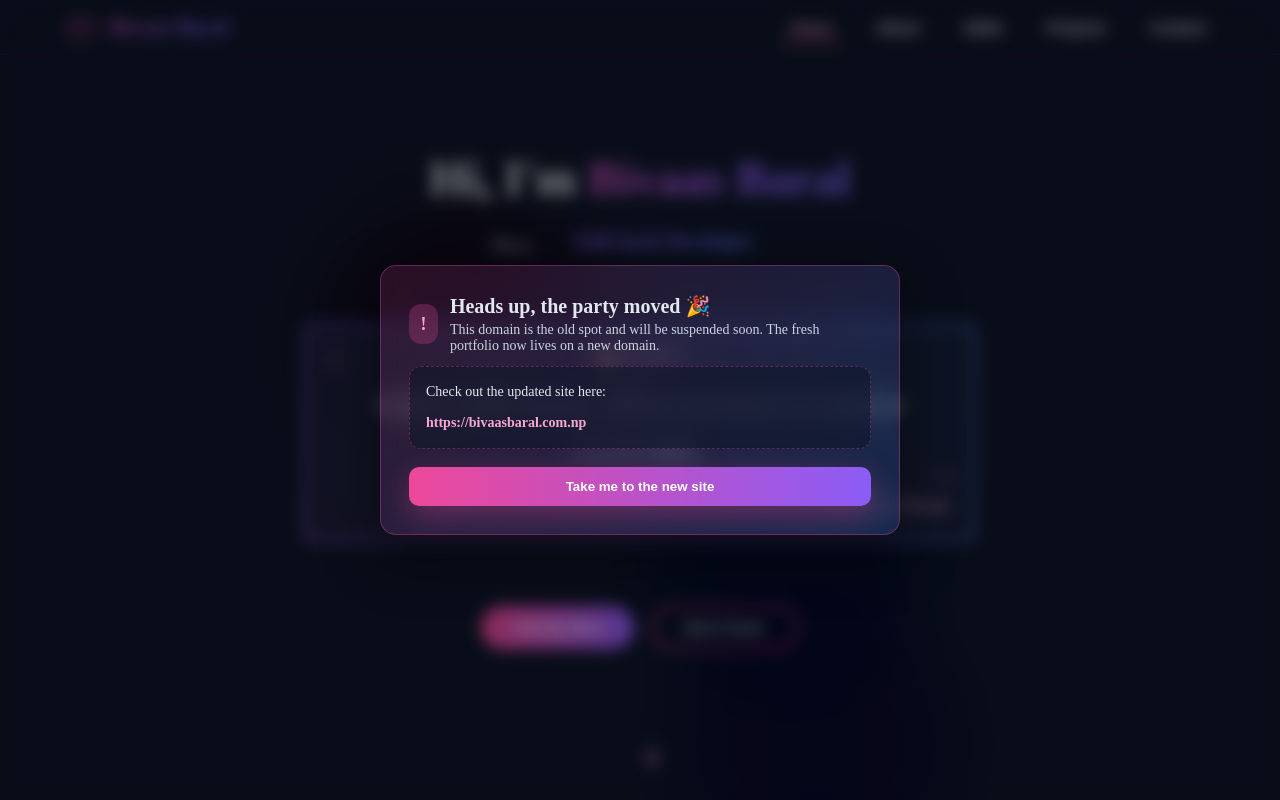
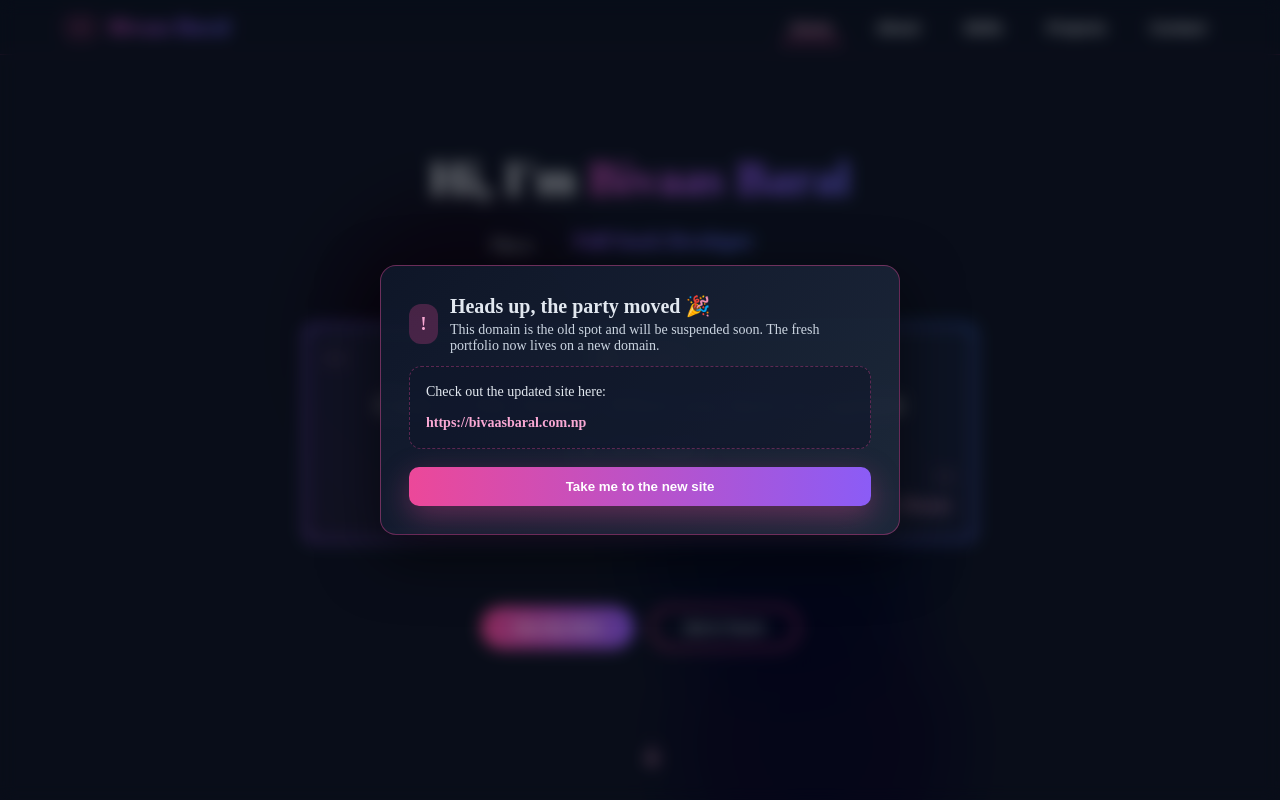
Before and after one commit to Bivaas/My_Website, a React (Vite) app: page / in a window 1280 px wide. Built offline with nearby package versions, Linux system fonts and the light colour scheme.

Commit message:
opacity update

```diff
--- a/src/App.jsx
+++ b/src/App.jsx
@@ -579,13 +579,11 @@ const Portfolio = () => {
               <div style={{
                 width: '100%',
                 maxWidth: '520px',
-                background: 'linear-gradient(135deg, rgba(236, 72, 153, 0.15), rgba(59, 130, 246, 0.2))',
-                border: '1px solid rgba(236, 72, 153, 0.35)',
+                background: 'linear-gradient(135deg, rgba(15, 23, 42, 0.95), rgba(30, 41, 59, 0.95))',
+                border: '1px solid rgba(236, 72, 153, 0.4)',
                 borderRadius: '16px',
                 padding: '28px',
-                boxShadow: '0 20px 60px rgba(0, 0, 0, 0.45)',
-                backdropFilter: 'blur(10px)',
-                WebkitBackdropFilter: 'blur(10px)',
+                boxShadow: '0 20px 60px rgba(0, 0, 0, 0.6)',
                 color: '#e2e8f0',
                 pointerEvents: 'auto'
               }}>
```
